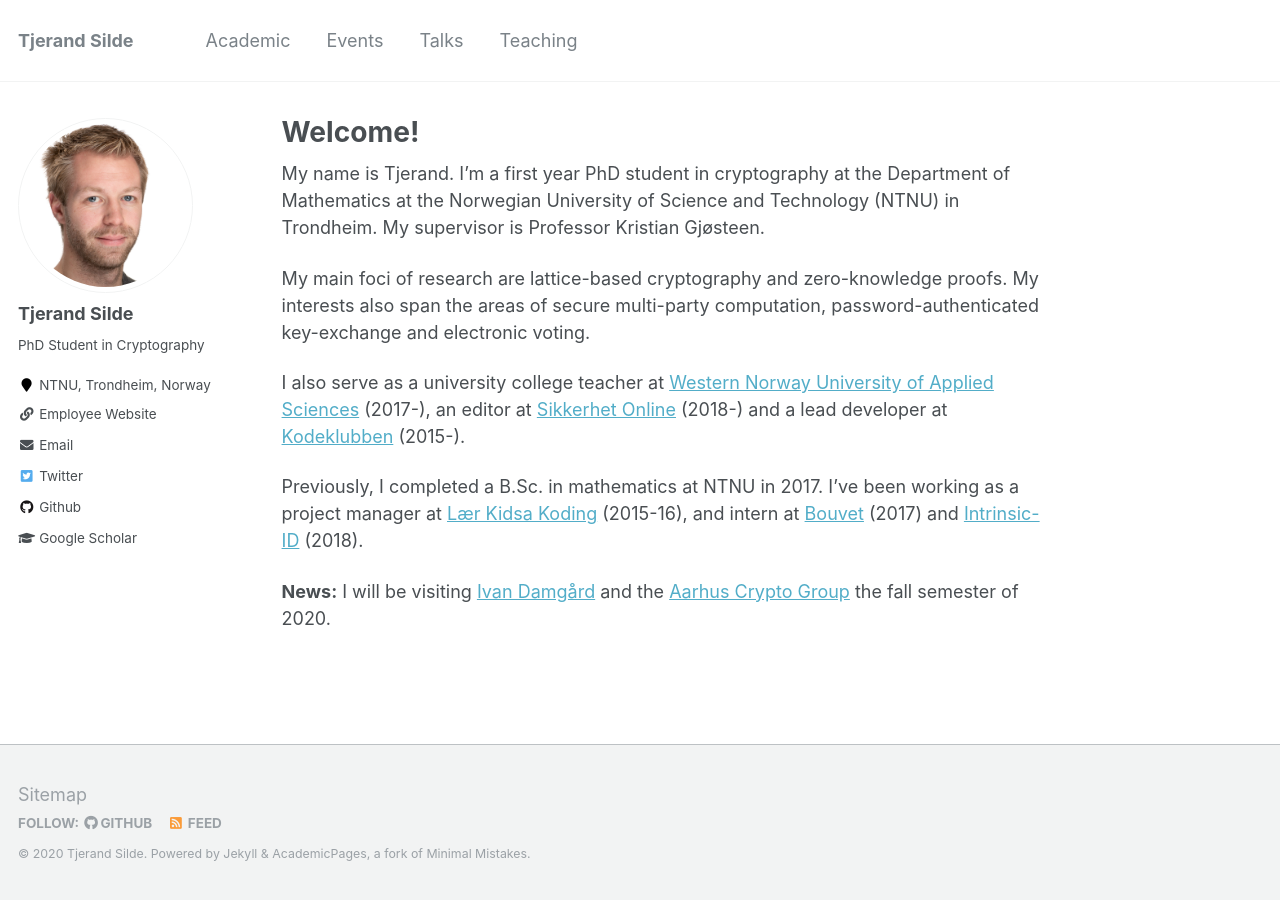
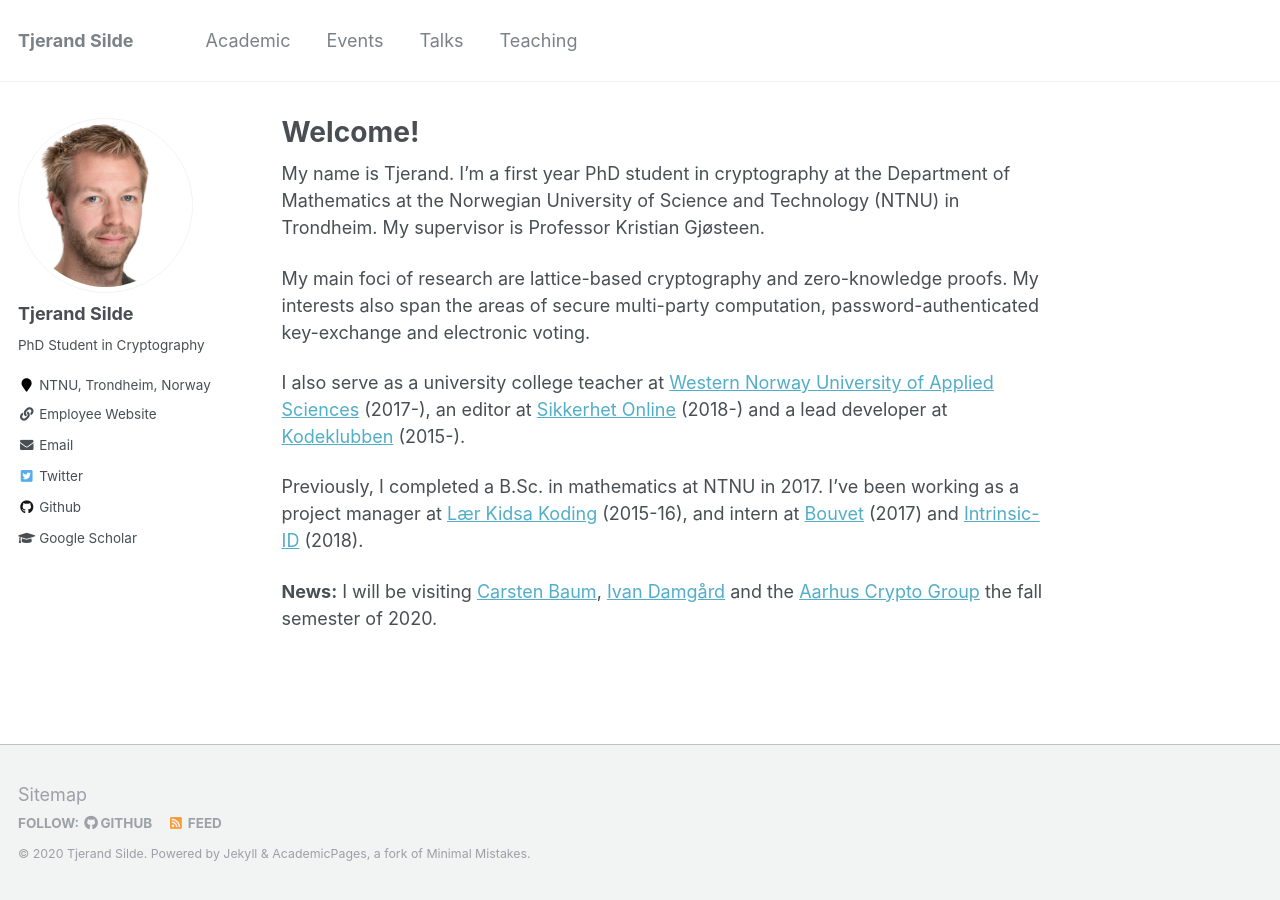
Before and after one commit to tjesi/tjesi.github.io, a Jekyll site: the page built from _pages/about.md, in a window 1280 px wide. Built offline with Jekyll 4.4.1, drawn with Linux system fonts in a browser that asks for light colours.

Commit message:
Update about.md

```diff
--- a/_pages/about.md
+++ b/_pages/about.md
@@ -16,4 +16,4 @@ My main foci of research are lattice-based cryptography and zero-knowledge proof
 
  Previously, I completed a B.Sc. in mathematics at NTNU in 2017. I've been working as a project manager at [Lær Kidsa Koding](https://www.kidsakoder.no) (2015-16), and intern at [Bouvet](https://en.bouvet.no) (2017) and [Intrinsic-ID](https://www.intrinsic-id.com) (2018).
 
- **News:** I will be visiting [Ivan Damgård](https://users-cs.au.dk/~ivan) and the [Aarhus Crypto Group](https://cs.au.dk/research/cryptography-and-security) the fall semester of 2020.
+ **News:** I will be visiting [Carsten Baum](http://www.carstenbaum.com), [Ivan Damgård](https://users-cs.au.dk/~ivan) and the [Aarhus Crypto Group](https://cs.au.dk/research/cryptography-and-security) the fall semester of 2020.
```
